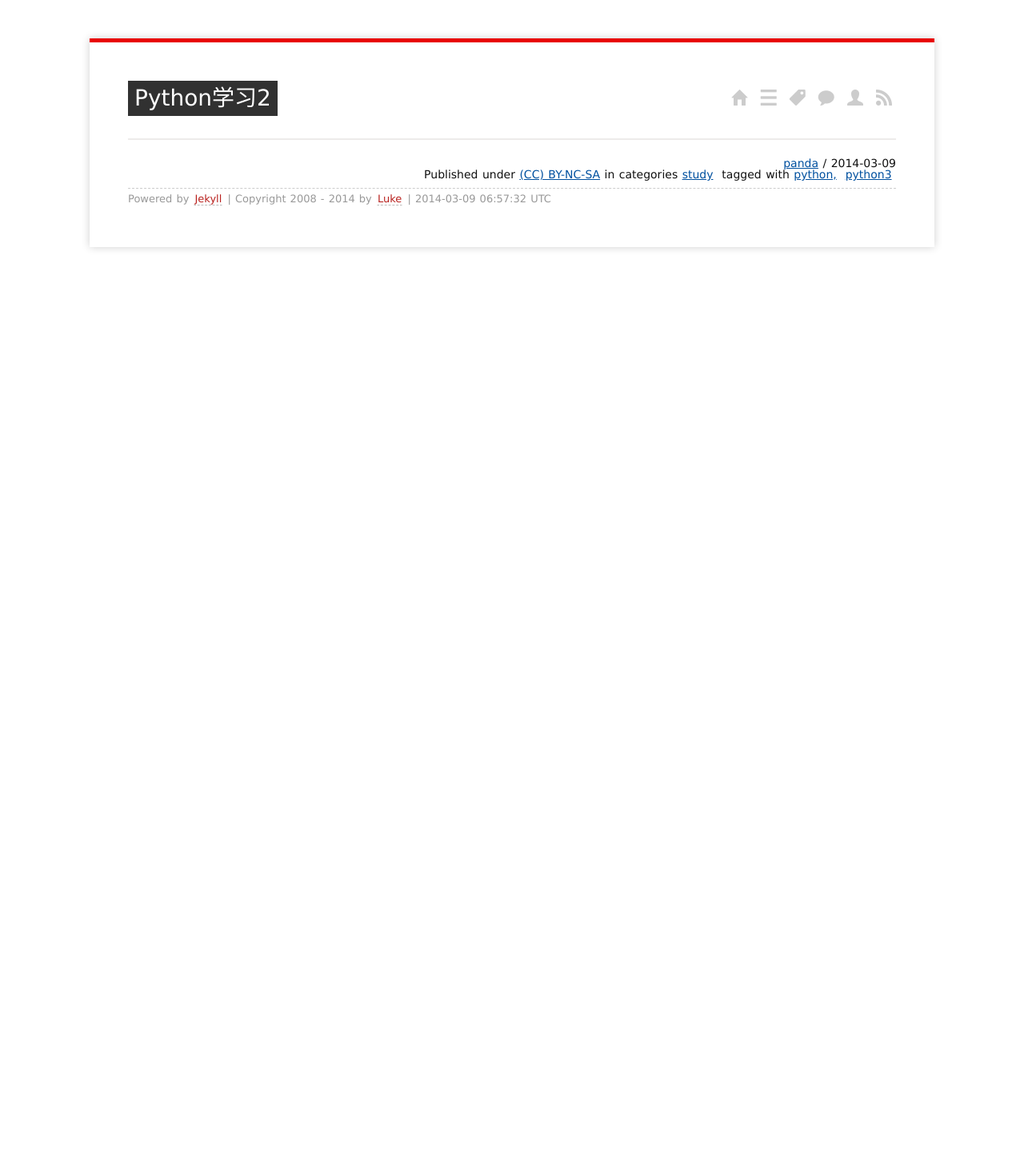
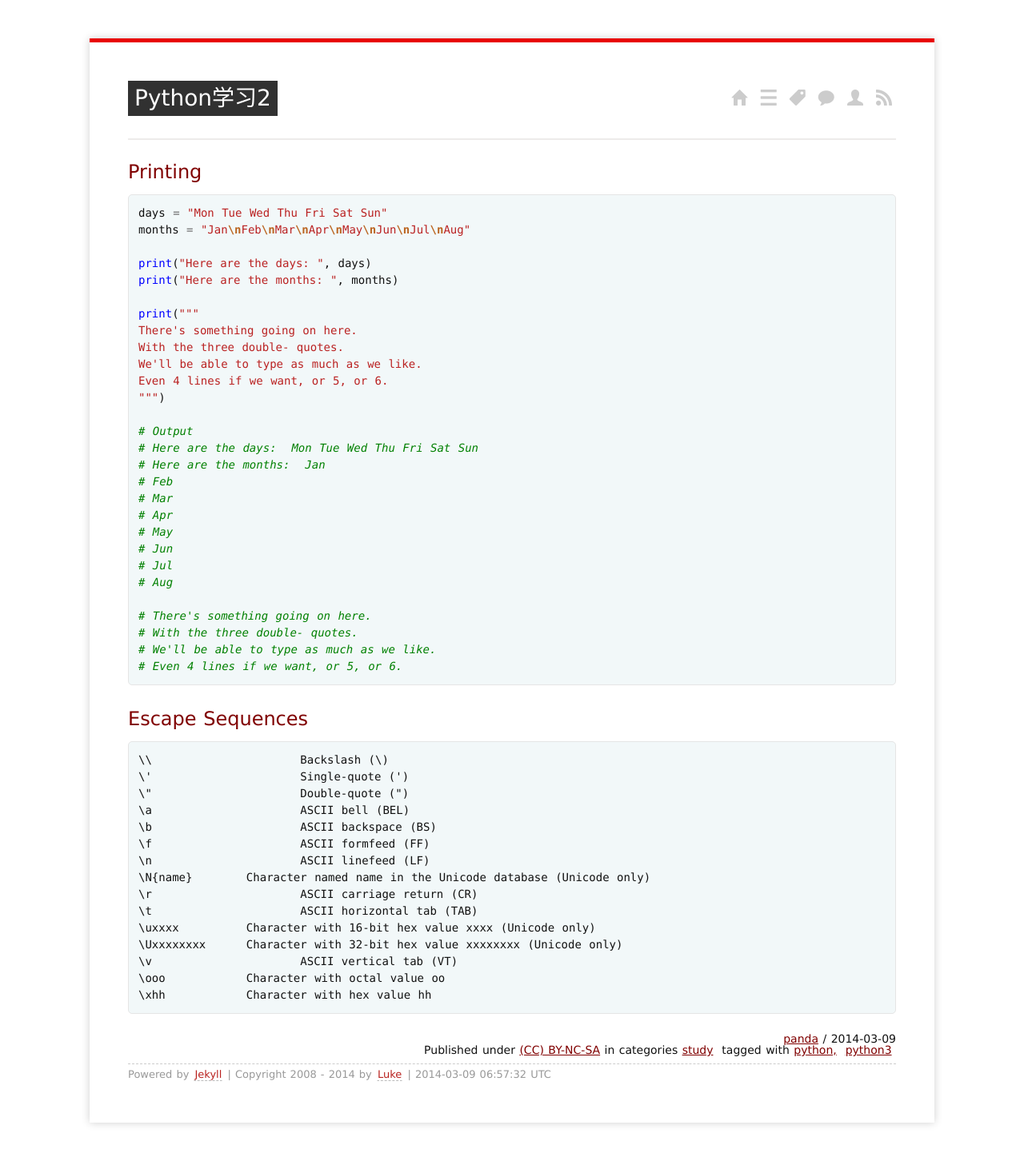
Before and after one commit to yujialive/yujialive.github.io, a Jekyll site: the page built from _posts/2014/2014-03-09-python-notes.md, in a window 1280 px wide. Shown: the whole page at 80% size. Built offline with Jekyll 4.4.1, drawn with Linux system fonts in a browser that asks for light colours; Markdown is read by kramdown in place of the engine named in the settings; comment, search, counter and statistics services are not loaded; before the commit the page ends 900 px from its top, so only the background shows below that.

Commit message:
daily updates

```diff
--- a/_posts/2014/2014-03-09-python-notes.md
+++ b/_posts/2014/2014-03-09-python-notes.md
@@ -4,3 +4,52 @@ title: Python学习2
 categories: study
 tags: python, python3
 ---
+## Printing
+{% highlight python %}
+days = "Mon Tue Wed Thu Fri Sat Sun"
+months = "Jan\nFeb\nMar\nApr\nMay\nJun\nJul\nAug"
+
+print("Here are the days: ", days)
+print("Here are the months: ", months)
+
+print("""
+There's something going on here.
+With the three double- quotes.
+We'll be able to type as much as we like.
+Even 4 lines if we want, or 5, or 6.
+""")
+
+# Output
+# Here are the days:  Mon Tue Wed Thu Fri Sat Sun
+# Here are the months:  Jan
+# Feb
+# Mar
+# Apr
+# May
+# Jun
+# Jul
+# Aug
+
+# There's something going on here.
+# With the three double- quotes.
+# We'll be able to type as much as we like.
+# Even 4 lines if we want, or 5, or 6.
+{% endhighlight %}
+
+## Escape Sequences
+
+	\\ 			Backslash (\)
+	\' 			Single-quote (')
+	\" 			Double-quote (")
+	\a 			ASCII bell (BEL)
+	\b 			ASCII backspace (BS)
+	\f 			ASCII formfeed (FF)
+	\n 			ASCII linefeed (LF)
+	\N{name} 	Character named name in the Unicode database (Unicode only)
+	\r 			ASCII carriage return (CR)
+	\t 			ASCII horizontal tab (TAB)
+	\uxxxx 		Character with 16-bit hex value xxxx (Unicode only)
+	\Uxxxxxxxx 	Character with 32-bit hex value xxxxxxxx (Unicode only)
+	\v 			ASCII vertical tab (VT)
+	\ooo 		Character with octal value oo
+	\xhh 		Character with hex value hh
--- a/media/css/screen.css
+++ b/media/css/screen.css
@@ -138,7 +138,7 @@ hr {
     margin: 0 0 22px 0;
 }
 a {
-    color: #00509F;
+    color: #800000;
 }
 a:visited {
     color: #38435A;
@@ -149,7 +149,7 @@ a.ss-icon {
 	color: #ccc;
 }
 a:hover {
-    color: #FF0000;
+    color: #000000;
 }
 em {
     font-style: italic;
```
Also changed, not shown: _posts/2014/2014-03-01-bookmark.md (+0 -1 lines), _posts/2014/2014-03-08-daily-notes.md (+14 -0 lines).
